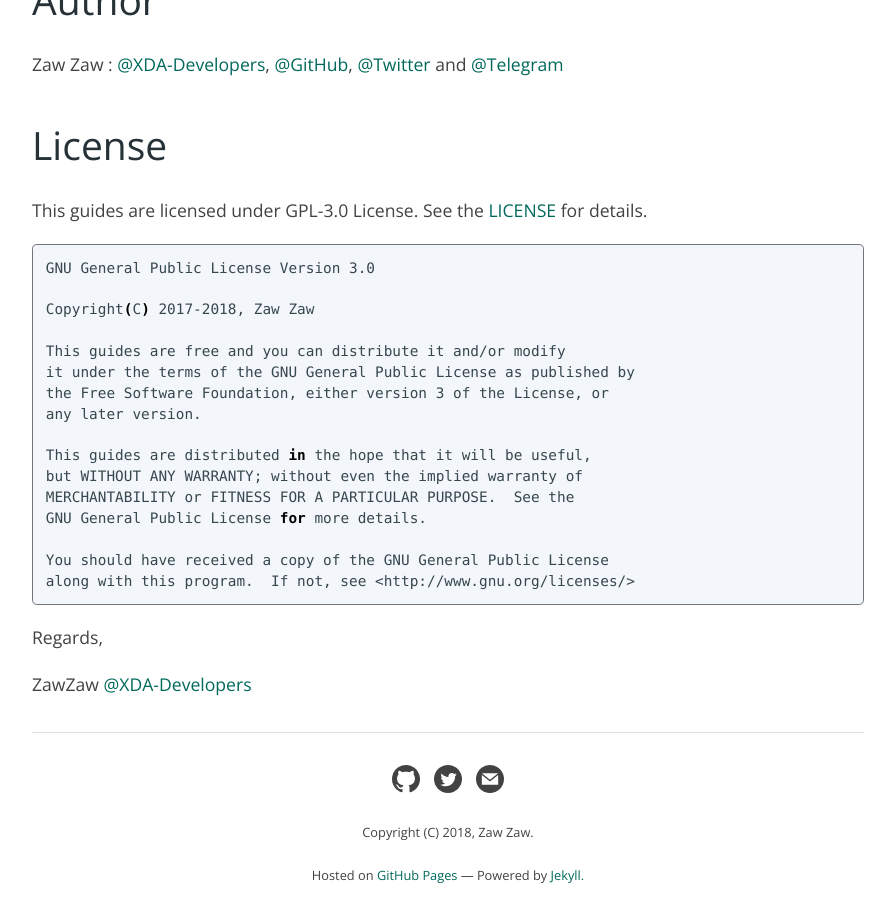
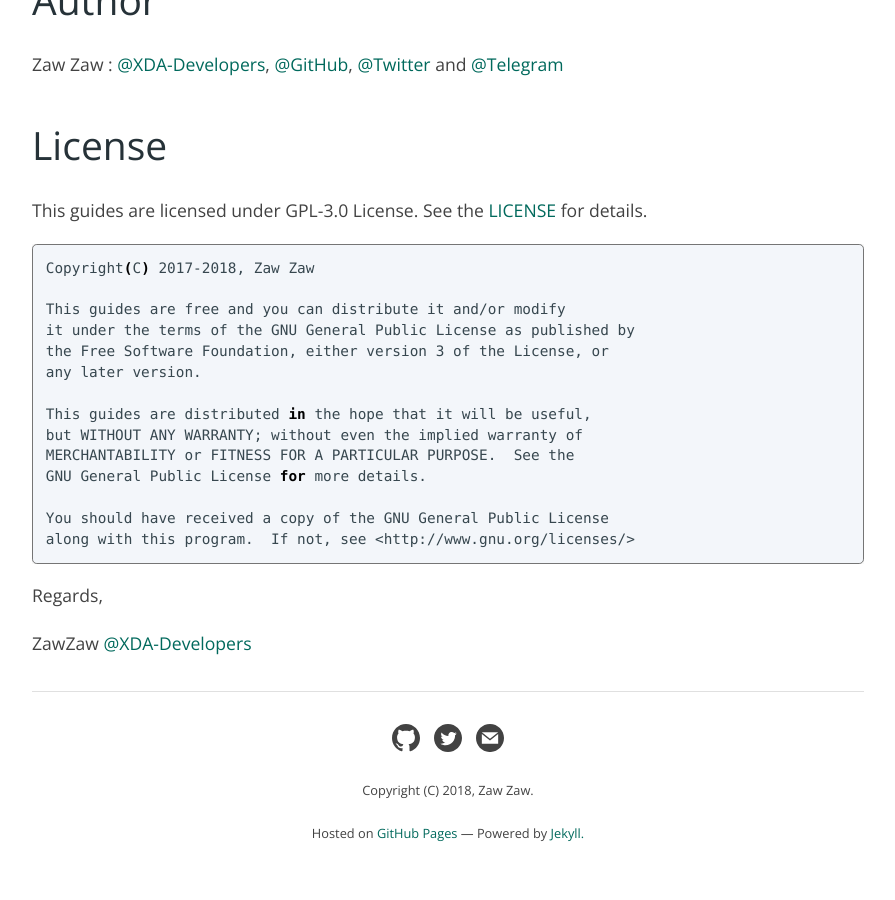
Before and after one commit to zawzaww/zawzaww.github.io, a Jekyll site: the page built from pages/androidoss-guides.md, in a window 1280 px wide and 900 px high, scrolled down 1767 px. Shown: the whole window, without its empty margins (192-1087 px from the left). Built offline with Jekyll 4.4.1, drawn with Linux system fonts in a browser that asks for light colours.

````diff
--- a/pages/androidoss-guides.md
+++ b/pages/androidoss-guides.md
@@ -44,8 +44,6 @@
 This guides are licensed under GPL-3.0 License. See the [LICENSE](https://github.com/zawzaww/android-articles/blob/android/LICENSE) for details.
 
 ```bash
-GNU General Public License Version 3.0
-
 Copyright(C) 2017-2018, Zaw Zaw
 
 This guides are free and you can distribute it and/or modify
````
Also changed, not shown: README.md.
